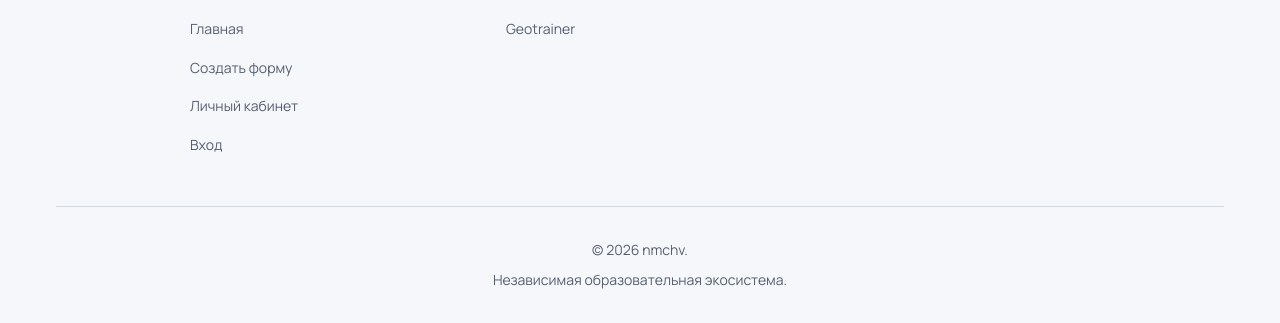
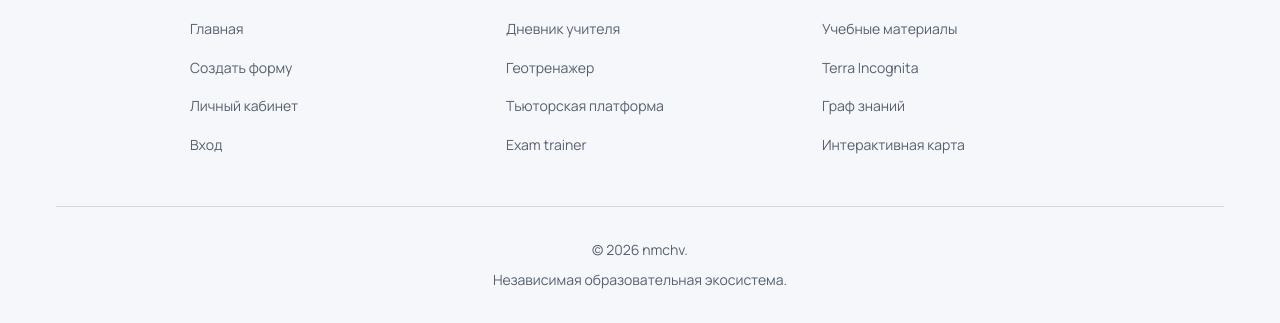
Before and after one commit to nmchv/forms, an Astro site: page / in a window 1280 px wide. Shown: the part 1113-1436 px from the top of the page. Built offline with nearby package versions, Linux system fonts and the light colour scheme; Astro itself is replaced by a stand-in of ours; no server answers.

Commit message:
feat: добавить все сервисы экосистемы в футер
- Сервисы экосистемы (4): Дневник учителя, Геотренажер, Тьюторская платформа, Exam trainer
- Проекты (4): Учебные материалы, Terra Incognita, Граф знаний, Интерактивная карта
- Добавлен www. перед каждой ссылкой

```diff
--- a/src/components/Footer.astro
+++ b/src/components/Footer.astro
@@ -37,12 +37,19 @@ interface Props {}
         <div class="footer-column">
           <h3 class="footer-column-title">Сервисы экосистемы</h3>
           <ul class="footer-column-list">
-            <li><a href="https://geotrainer.nmchv.ru/" target="_blank" rel="noopener noreferrer">Geotrainer</a></li>
+            <li><a href="https://www.diary.nmchv.ru" target="_blank" rel="noopener noreferrer">Дневник учителя</a></li>
+            <li><a href="https://www.geotrainer.nmchv.ru" target="_blank" rel="noopener noreferrer">Геотренажер</a></li>
+            <li><a href="https://www.tutor.nmchv" target="_blank" rel="noopener noreferrer">Тьюторская платформа</a></li>
+            <li><a href="https://www.exam.nmchv.ru" target="_blank" rel="noopener noreferrer">Exam trainer</a></li>
           </ul>
         </div>
         <div class="footer-column">
           <h3 class="footer-column-title">Сервисы экосистемы</h3>
           <ul class="footer-column-list">
+            <li><a href="https://www.wiki.nmchv.ru" target="_blank" rel="noopener noreferrer">Учебные материалы</a></li>
+            <li><a href="https://www.game.nmchv.ru" target="_blank" rel="noopener noreferrer">Terra Incognita</a></li>
+            <li><a href="https://www.graph.nmchv.ru" target="_blank" rel="noopener noreferrer">Граф знаний</a></li>
+            <li><a href="https://www.map.nmchv.ru" target="_blank" rel="noopener noreferrer">Интерактивная карта</a></li>
           </ul>
         </div>
       </div>
```
